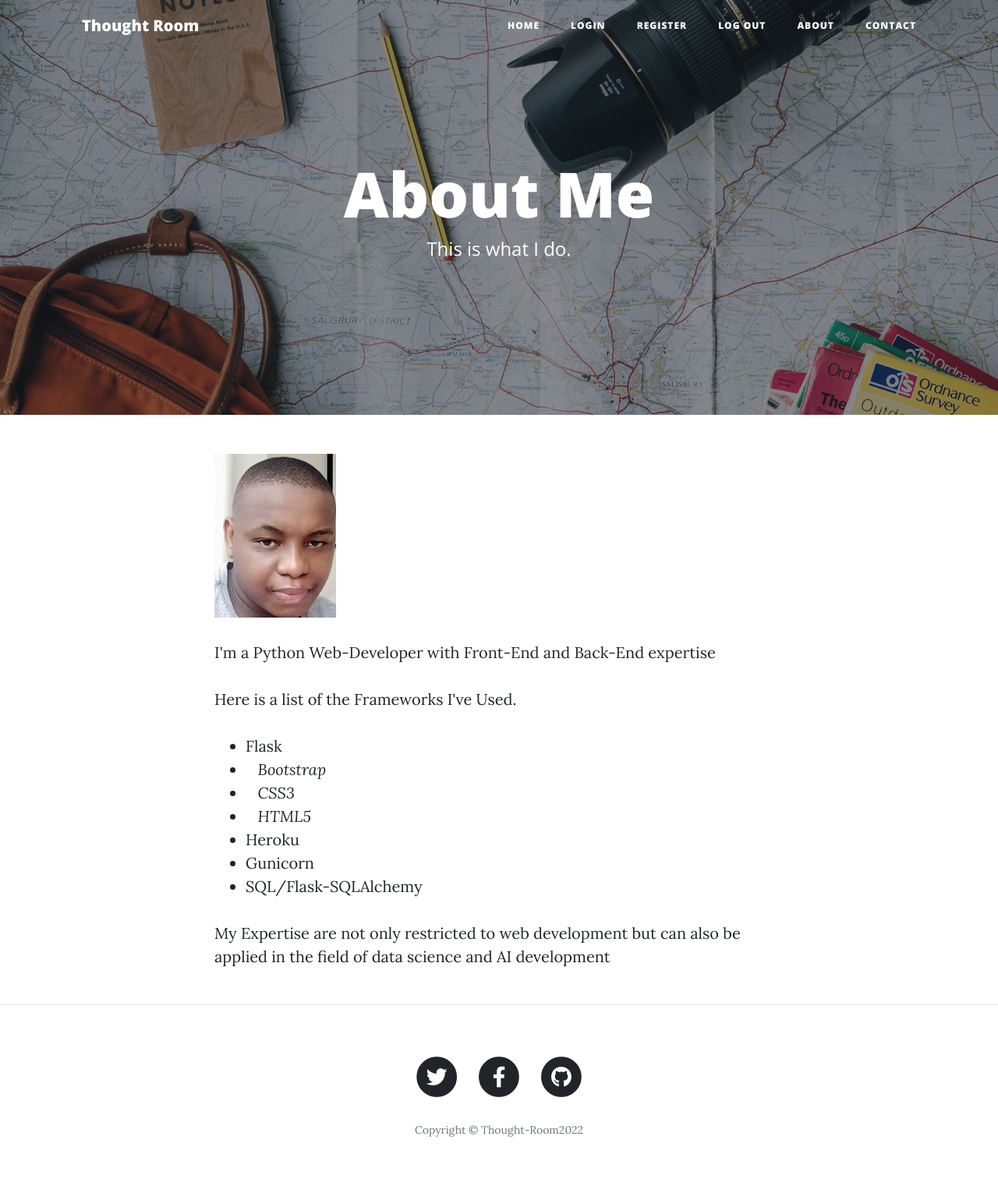
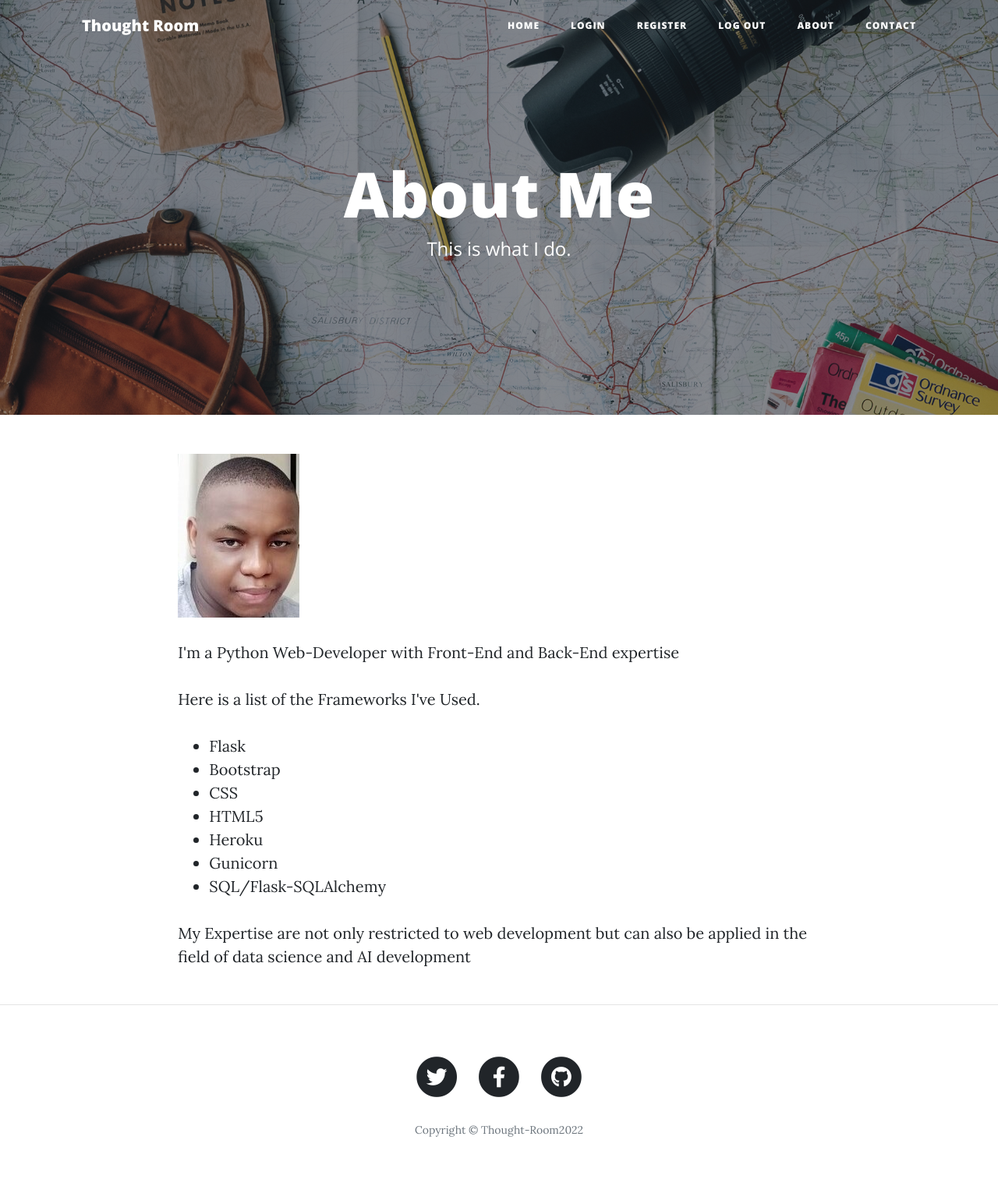
Before and after one commit to Trojantazz/Thought-Room, a Flask app: page /about in a window 1280 px wide. Shown: the top 1512 px of the page at 78% size. Run offline with Flask 2, Linux system fonts and the light colour scheme; some libraries are stand-ins or nearby versions.

```diff
--- a/templates/about.html
+++ b/templates/about.html
@@ -16,7 +16,7 @@
   </header>
 
   <!-- Main Content -->
-  <div class="container">
+  <div class="container-fluid">
     <div class="row">
       <div class="col-lg-8 col-md-10 mx-auto">
         <img class="img-fluid circular" src="static/img/profile_photo.jpg">
@@ -24,9 +24,9 @@
         <p>Here is a list of the Frameworks I've Used.</p>
         <ul>
           <li>Flask</li>
-          <li><i class="fa-brands fa-bootstrap">Bootstrap</i></li>
-          <li><i class="fa-brands fa-css3-alt">CSS3</i></li>
-          <li><i class="fa-brands fa-html5">HTML5</i></li>
+          <li>Bootstrap</li>
+          <li>CSS</li>
+          <li>HTML5</li>
           <li>Heroku</li>
           <li>Gunicorn</li>
           <li>SQL/Flask-SQLAlchemy</li>
```
